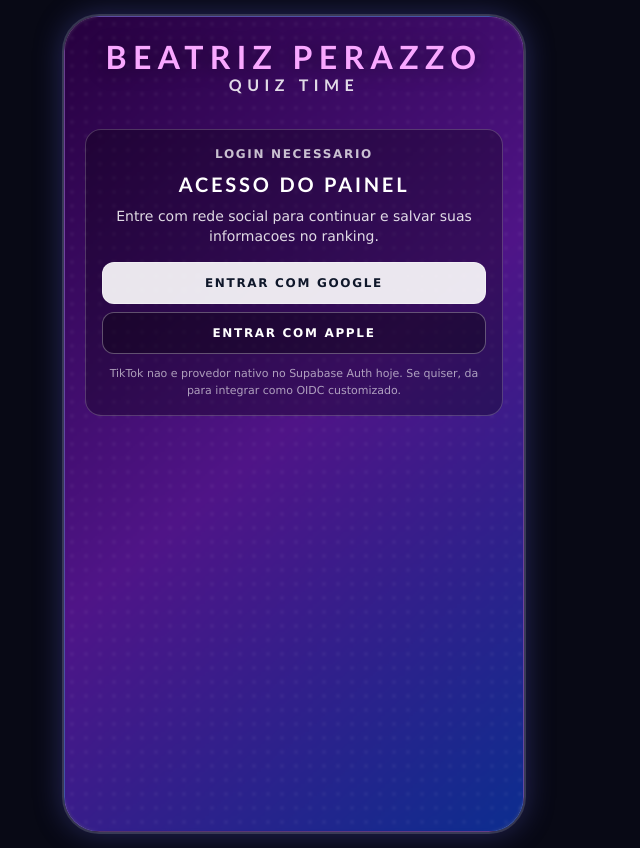
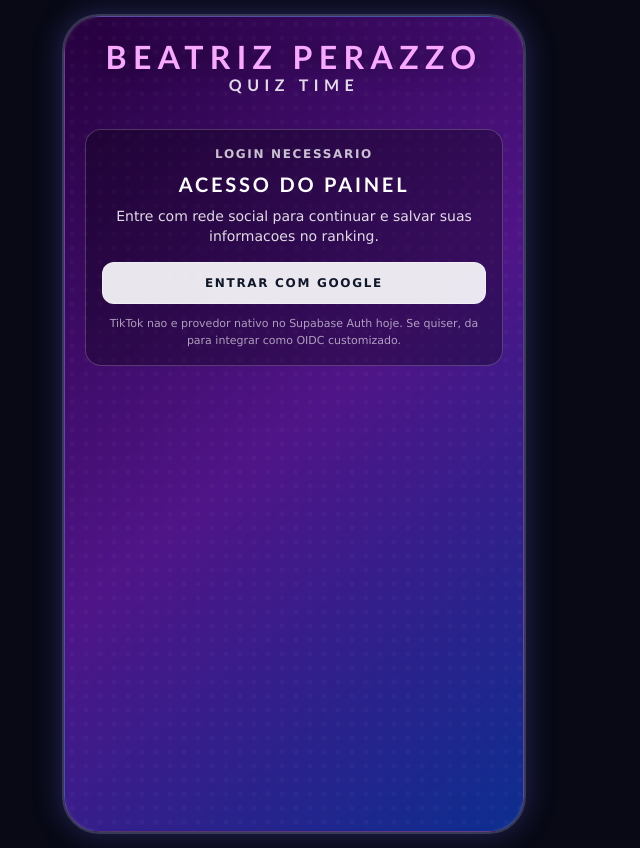
Before and after one commit to felipetrevisan/quiztime-arena, a React (Vite) app: page / in a window 1280 px wide. Shown: the whole page, without its empty margins (0-640 px from the left). Built offline with nearby package versions, Linux system fonts and the light colour scheme; no server answers.

Commit message:
chore(auth): simplify login flow to google only

```diff
--- a/src/pages/AuthScreen.tsx
+++ b/src/pages/AuthScreen.tsx
@@ -3,7 +3,6 @@ import type { AccessMode } from '@/types/quiz'
 interface AuthScreenProps {
   mode: AccessMode
   onGoogleLogin: () => void
-  onAppleLogin: () => void
 }
 
 const modeLabel: Record<AccessMode, string> = {
@@ -12,7 +11,7 @@ const modeLabel: Record<AccessMode, string> = {
   ranking: 'Preview de ranking',
 }
 
-export const AuthScreen = ({ mode, onGoogleLogin, onAppleLogin }: AuthScreenProps) => {
+export const AuthScreen = ({ mode, onGoogleLogin }: AuthScreenProps) => {
   return (
     <section className="mt-4 flex flex-1 flex-col justify-center">
       <div className="rounded-2xl border border-white/20 bg-black/30 p-4 text-center">
@@ -34,13 +33,6 @@ export const AuthScreen = ({ mode, onGoogleLogin, onAppleLogin }: AuthScreenProp
           >
             Entrar com Google
           </button>
-          <button
-            type="button"
-            onClick={onAppleLogin}
-            className="rounded-xl border border-white/30 bg-black/35 px-3 py-3 text-xs font-black uppercase tracking-[0.14em] text-white"
-          >
-            Entrar com Apple
-          </button>
         </div>
 
         <p className="mt-3 text-[11px] text-white/60">
--- a/src/utils/supabase.ts
+++ b/src/utils/supabase.ts
@@ -1,7 +1,14 @@
 import { createClient } from '@supabase/supabase-js'
 
-const supabaseProjectId = import.meta.env.VITE_SUPABASE_PROJECT_ID?.trim()
-const supabasePublishableKey = import.meta.env.VITE_SUPABASE_PUBLISHABLE_KEY?.trim()
+const normalizeEnv = (value: string | undefined): string | null => {
+  if (!value) return null
+  const trimmed = value.trim()
+  const withoutQuotes = trimmed.replace(/^['"]|['"]$/g, '').trim()
+  return withoutQuotes || null
+}
+
+const supabaseProjectId = normalizeEnv(import.meta.env.VITE_SUPABASE_PROJECT_ID)
+const supabasePublishableKey = normalizeEnv(import.meta.env.VITE_SUPABASE_PUBLISHABLE_KEY)
 const supabaseUrl = supabaseProjectId ? `https://${supabaseProjectId}.supabase.co` : null
 
 export const isSupabaseEnabled = Boolean(supabaseUrl && supabasePublishableKey)
```
Also changed, not shown: 1 other file (tests, documents, lock files or other folders).
